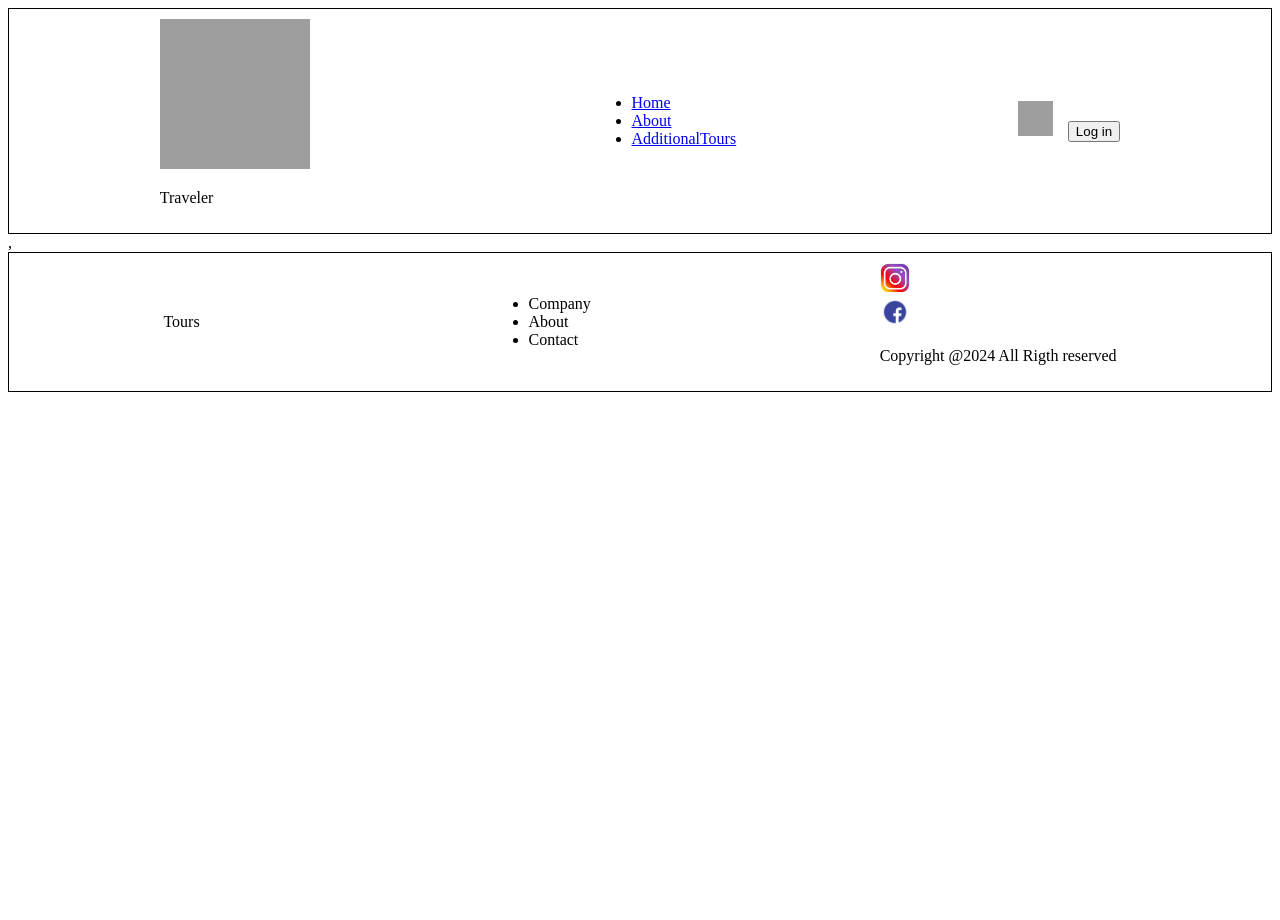
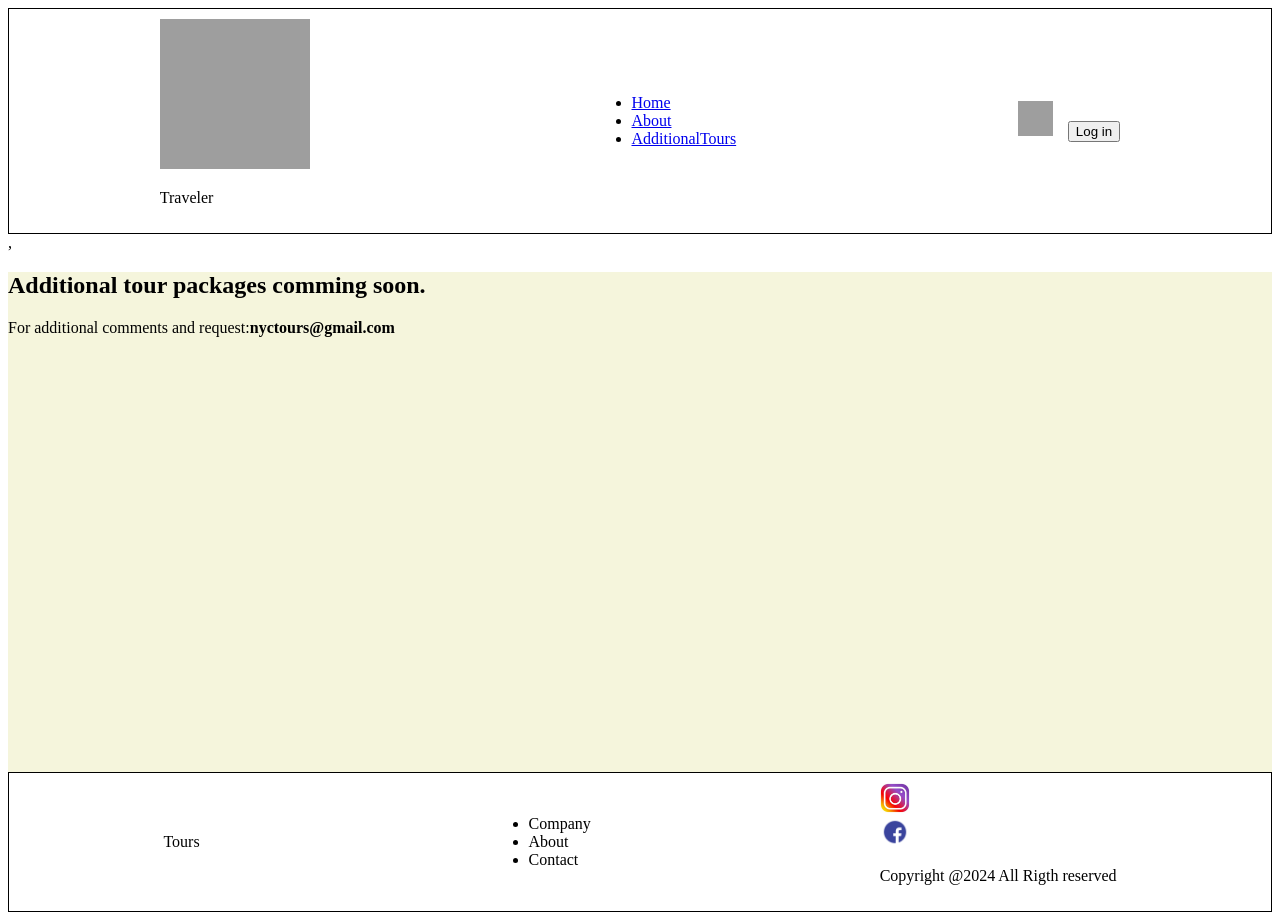
Before and after one commit to GeorgiDKarchev/frontend_nyc_travel, a React (Create React App) app: page /AdditionalTours in a window 1280 px wide. Before the commit the page ends 800 px from the top, so only its background shows below. Built offline with nearby package versions, Linux system fonts and the light colour scheme; no server answers; grey boxes are pictures that could not be loaded.

Commit message:
Adding content information to AdditionalTours page

```diff
--- a/src/App.js
+++ b/src/App.js
@@ -35,7 +35,7 @@ function App() {
         <Routes>
           <Route path='/' element={<Home tours={tours}/>}></Route>
           <Route path='/about' element={<About/>}></Route>
-          <Route path='/additional-tours\' element={<AdditionalTours/>}></Route>
+          <Route path='/AdditionalTours' element={<AdditionalTours/>}></Route>
             <Route path=':/tourId' element={<About/>}></Route>
           <Route path='/cart' element={<Cart/>}></Route>
           <Route path='/login' element={<LoginSignup/>}></Route>
--- a/src/index.css
+++ b/src/index.css
@@ -53,6 +53,10 @@ h1{
   margin-right: 50;
 }
 
+/* .bodyTours:hover {
+  background-color:bisque;
+} */
+
 
 /* Footer */
 .footer{
@@ -100,3 +104,9 @@ h1{
   height: 80vh;
   background-color: beige;
   padding-top: 100px;*/
+
+.additional{
+  background-color:beige;
+  height:500px;
+
+}
--- a/src/pages/AdditionalTours.js
+++ b/src/pages/AdditionalTours.js
@@ -1,6 +1,12 @@
 import React from "react";
 
 const AdditionalTours = () => {
+    return (
+        <div className="additional">
+            <h2>Additional tour packages comming soon. </h2>
+            <p>For additional comments and request:<b>nyctours@gmail.com</b></p>
+        </div>
+    )
 }
 
-export default AdditionalTours
+export default AdditionalTours;
```
